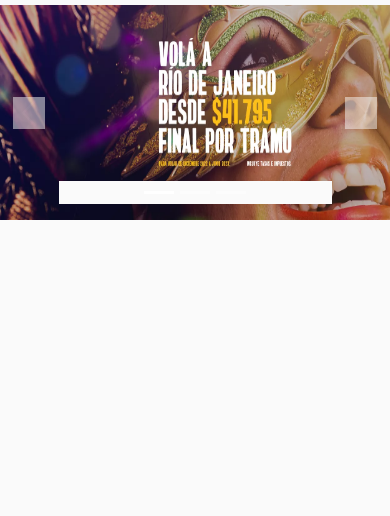
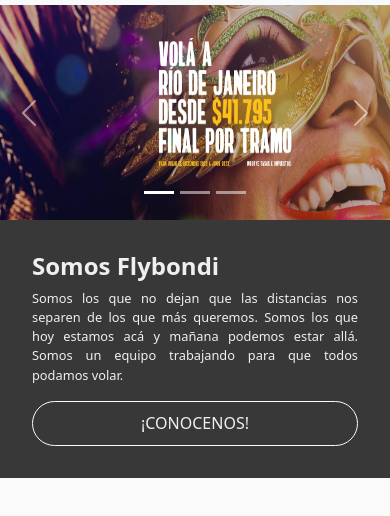
Before and after one commit to ignaciobockl/PFMartinBockl, a website: page index.html in a window 390 px wide. Shown: the part 62-578 px from the top of the page. Drawn offline with nearby package versions, Linux system fonts and the light colour scheme.

Commit message:
footer mobile - sobre nosotros listo

```diff
--- a/index.html
+++ b/index.html
@@ -90,7 +90,7 @@
         class="carousel slide"
         data-bs-ride="true"
       >
-        <div class="carousel-indicators">
+        <div class="carousel-indicators headerDivCarouselButtons">
           <button
             type="button"
             data-bs-target="#carouselExampleIndicators"
@@ -136,7 +136,7 @@
           </div>
         </div>
         <button
-          class="carousel-control-prev"
+          class="carousel-control-prev headerCarouselButtonControl"
           type="button"
           data-bs-target="#carouselExampleIndicators"
           data-bs-slide="prev"
@@ -145,7 +145,7 @@
           <span class="visually-hidden">Anterior</span>
         </button>
         <button
-          class="carousel-control-next"
+          class="carousel-control-next headerCarouselButtonControl"
           type="button"
           data-bs-target="#carouselExampleIndicators"
           data-bs-slide="next"
@@ -177,17 +177,39 @@
 
     <!-- Footer -->
     <footer>
+      <div class="container footerContainer">
+        <div class="row">
+          <!-- Sobre Nosotros -->
+          <div class="col-xs-12 footerColBg">
+            <h1 class="footerColSobreNosotrosTitle">Somos Flybondi</h1>
+            <p class="footerColSobreNosotrosDescription">
+              Somos los que no dejan que las distancias nos separen de los que
+              más queremos. Somos los que hoy estamos acá y mañana podemos estar
+              allá. Somos un equipo trabajando para que todos podamos volar.
+            </p>
+            <div class="footerColSobreNosotrosDivButton">
+                <button type="button" class="btn btn-primary footerColSobreNosotrosButton"><a href="">¡CONOCENOS!</a></button>
+            </div>
+          </div>
+          <!-- /Sobre Nosotros -->
+          <div class="col footerColBg">
             <!-- Sobre Nosotros -->
             <!-- /Sobre Nosotros -->
-
+          </div>
+          <div class="col footerColBg">
             <!-- Defensa al consumidor -->
             <!-- /Defensa al consumidor -->
-
+          </div>
+          <div class="col footerColBg">
             <!-- Redes Sociales -->
             <!-- /Redes Sociales -->
-
+          </div>
+          <div class="col footerColBg">
             <!-- Copyright + Logo -->
             <!-- /Copyright + Logo -->
+          </div>
+        </div>
+      </div>
     </footer>
     <!-- /Footer -->
   </body>
--- /dev/null
+++ b/styles/scss/_body.scss
@@ -0,0 +1,7 @@
+@mixin fondoTransparente {
+    background-color: transparent;
+}
+
+@mixin linkNoAzul {
+    text-decoration: none;
+}
--- a/styles/scss/_variables.scss
+++ b/styles/scss/_variables.scss
@@ -1,4 +1,6 @@
 $bg-color: #fafafa;
+$bg-color2: #393839;
 
 $color-font: #2f3143;
 $color-font2: #fdbe15;
+$color-font3: #efeff2;
--- a/styles/scss/styles.scss
+++ b/styles/scss/styles.scss
@@ -1,3 +1,4 @@
+@import 'body';
 @import 'variables';
 
 * {
@@ -5,6 +6,66 @@
   padding: 0;
   background-color: $bg-color;
   color: $color-font;
+}
+
+footer > div {
+  background-color: $bg-color2 !important;
+}
+
+.footerColBg {
+  background-color: $bg-color2;
+}
+
+.footerColSobreNosotrosButton {
+  background-color: transparent;
+  border-color: $bg-color;
+  border-radius: 9999px;
+  color: $color-font3;
+  padding: 0.6rem;
+}
+
+.footerColSobreNosotrosButton > a {
+  @include linkNoAzul;
+
+  background-color: transparent;
+  color: $color-font3;
+  font-size: 1rem;
+}
+
+.footerColSobreNosotrosDescription {
+  background-color: transparent;
+  color: $color-font3;
+  font-size: 0.8rem;
+  text-align: justify;
+}
+
+.footerColSobreNosotrosDivButton {
+  background-color: transparent;
+  display: flex;
+  flex-direction: column;
+}
+
+.footerColSobreNosotrosTitle {
+  background-color: transparent;
+  color: $color-font3;
+  font-size: 1.5rem;
+  font-weight: bold;
+  text-align: left;
+}
+
+.footerContainer {
+  padding-bottom: 2rem;
+  padding-left: 2rem;
+  padding-right: 2rem;
+  padding-top: 2rem;
+}
+
+.headerCarouselButtonControl > span {
+  @include fondoTransparente;
+}
+
+.headerDivCarouselButtons {
+  @include fondoTransparente;
 }
 
 .headerImg {
```
Also changed, not shown: assets/footer/iconoInformacion.jpg (added), styles/css/styles.css, styles/scss/_header.scss (added). Lines whose indentation alone changed are shown as unchanged.
